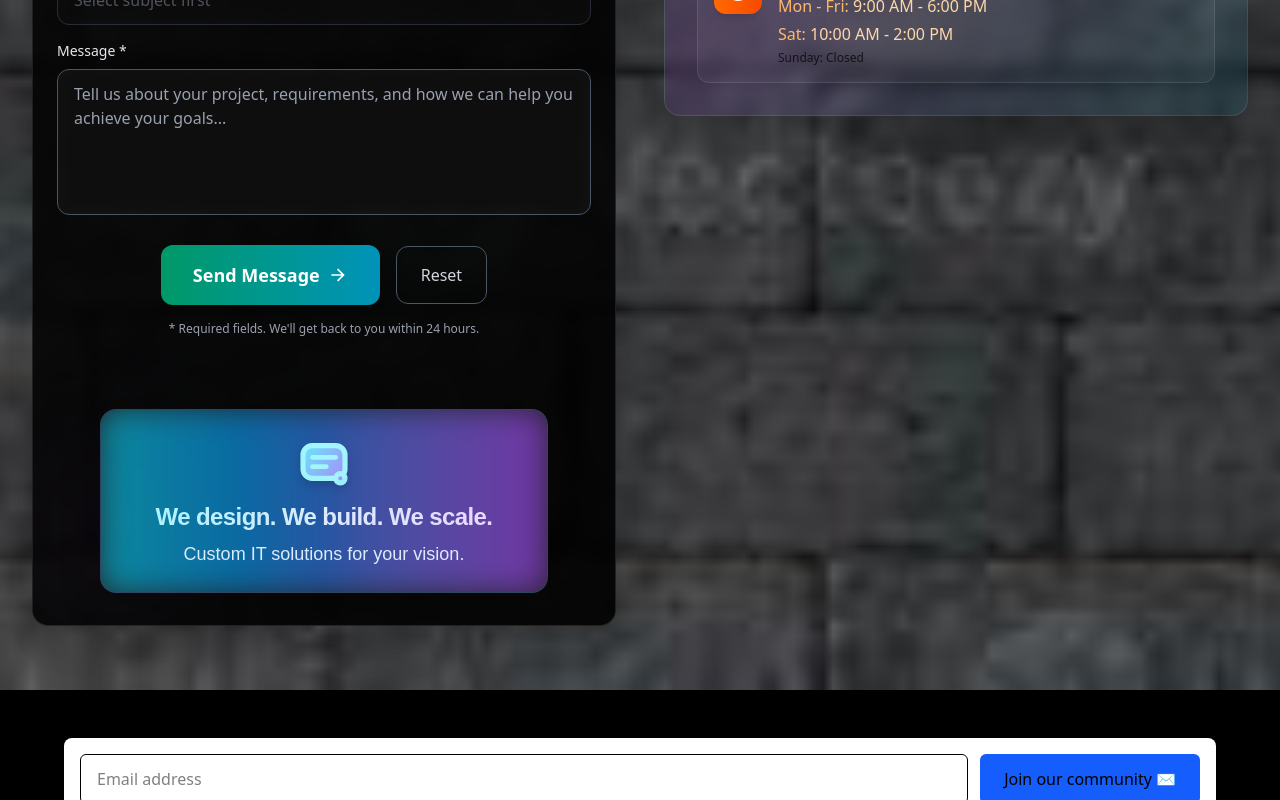
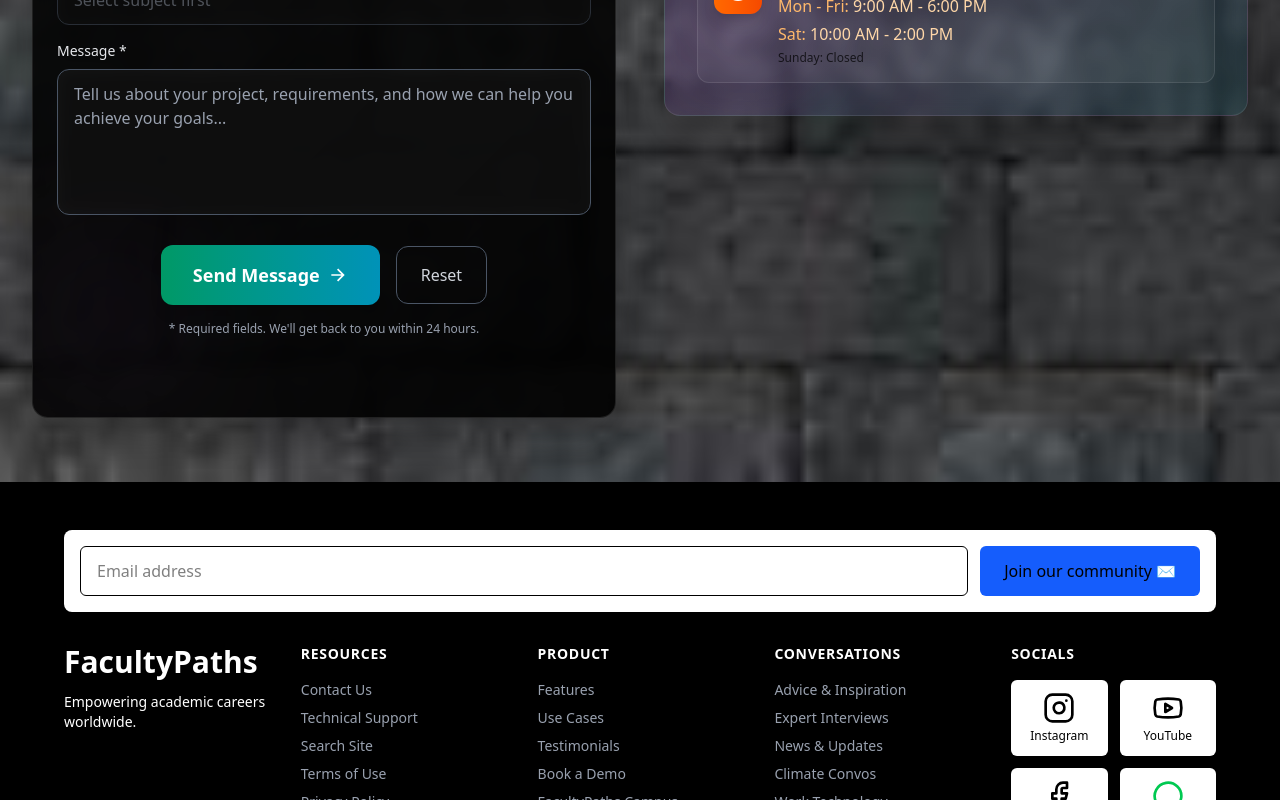
Before and after one commit to iamshobhxt/FacultyPaths, a React (Vite) app: page /contact-us in a window 1280 px wide. Shown: the part 874-1674 px from the top of the page. Built offline with nearby package versions, Linux system fonts and the light colour scheme.

Commit message:
update files

```diff
--- a/src/Components/Contact/Contact.jsx
+++ b/src/Components/Contact/Contact.jsx
@@ -279,36 +279,6 @@ const ContactForm = () => {
           </p>
 
           <div style={{height: '2.5rem'}}></div>
-
-          {/* Company Info Card */}
-          <div className="mb-2 flex justify-center">
-            <div className="group relative w-full max-w-md overflow-hidden rounded-2xl border border-blue-400/30 bg-white/10 p-6 text-center shadow-2xl backdrop-blur-md">
-              <div className="absolute -inset-1 z-0 rounded-2xl bg-gradient-to-r from-cyan-400 via-blue-500 to-purple-500 opacity-60 blur-lg transition-all duration-700 group-hover:opacity-90 animate-pulse"
-                   style={{pointerEvents: 'none', animationDuration: '3s'}}></div>
-              <div className="group/icon relative z-10 mb-3 flex justify-center">
-                <svg className="h-14 w-14 text-cyan-200 drop-shadow-lg transition-transform duration-500 group-hover/icon:scale-110 group-hover/icon:text-blue-300"
-                     fill="none" stroke="currentColor" strokeWidth="2.2" viewBox="0 0 24 24">
-                  <rect x="3" y="5" width="18" height="14" rx="4" fill="url(#chatGradient)"></rect>
-                  <path d="M7 10h10M7 14h6" stroke="currentColor" strokeWidth="2" strokeLinecap="round" strokeLinejoin="round"></path>
-                  <ellipse cx="19" cy="19" rx="2" ry="2" fill="url(#chatGradient)" className="animate-pulse" style={{animationDuration: '2s'}}></ellipse>
-                  <defs>
-                    <linearGradient id="chatGradient" x1="3" y1="5" x2="21" y2="19" gradientUnits="userSpaceOnUse">
-                      <stop stopColor="#67e8f9"></stop>
-                      <stop offset="1" stopColor="#a78bfa"></stop>
-                    </linearGradient>
-                  </defs>
-                </svg>
-              </div>
-              <h3 className="relative z-10 mb-2 bg-gradient-to-r from-cyan-200 via-blue-100 to-purple-200 bg-clip-text text-lg leading-tight font-extrabold tracking-tight text-transparent md:text-2xl"
-                  style={{fontFamily: 'Exo, Arial, sans-serif'}}>
-                We design. We build. We scale.
-              </h3>
-              <p className="relative z-10 text-base font-medium text-blue-100 md:text-lg"
-                 style={{fontFamily: 'Exo, Arial, sans-serif'}}>
-                Custom IT solutions for your vision.
-              </p>
-            </div>
-          </div>
         </div>
       </div>
     </div>
```
